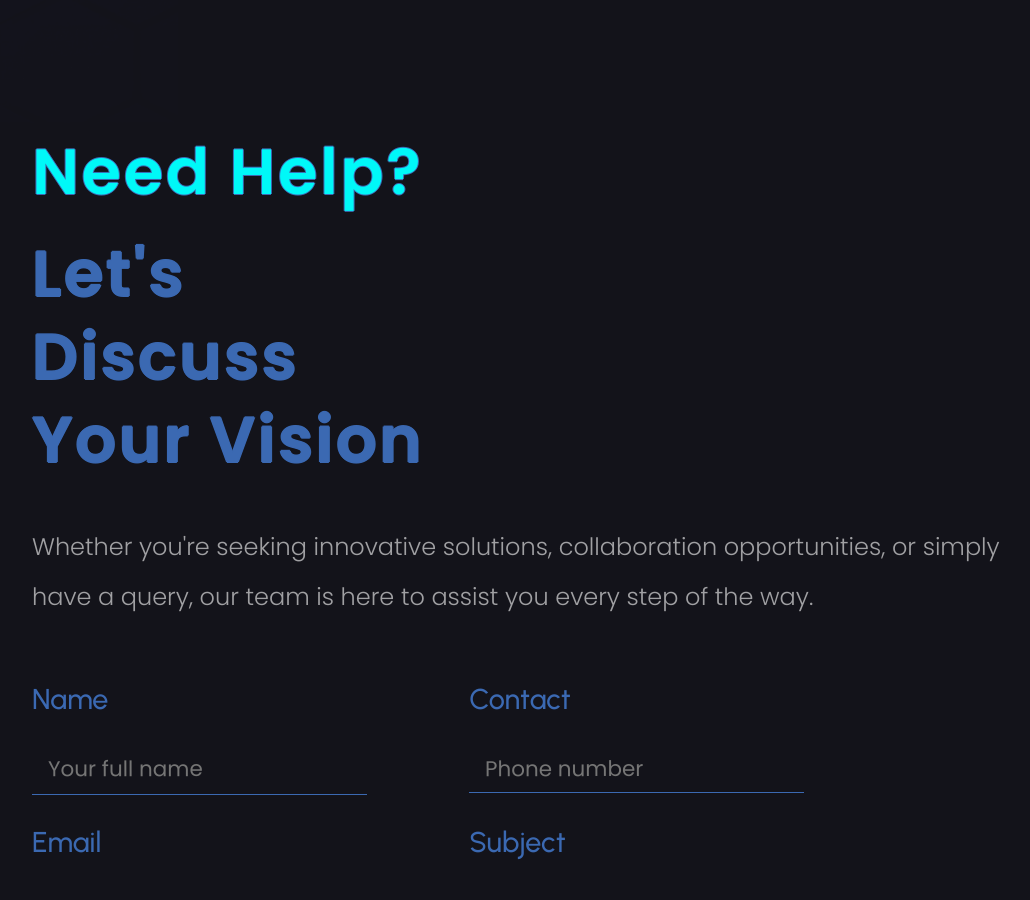
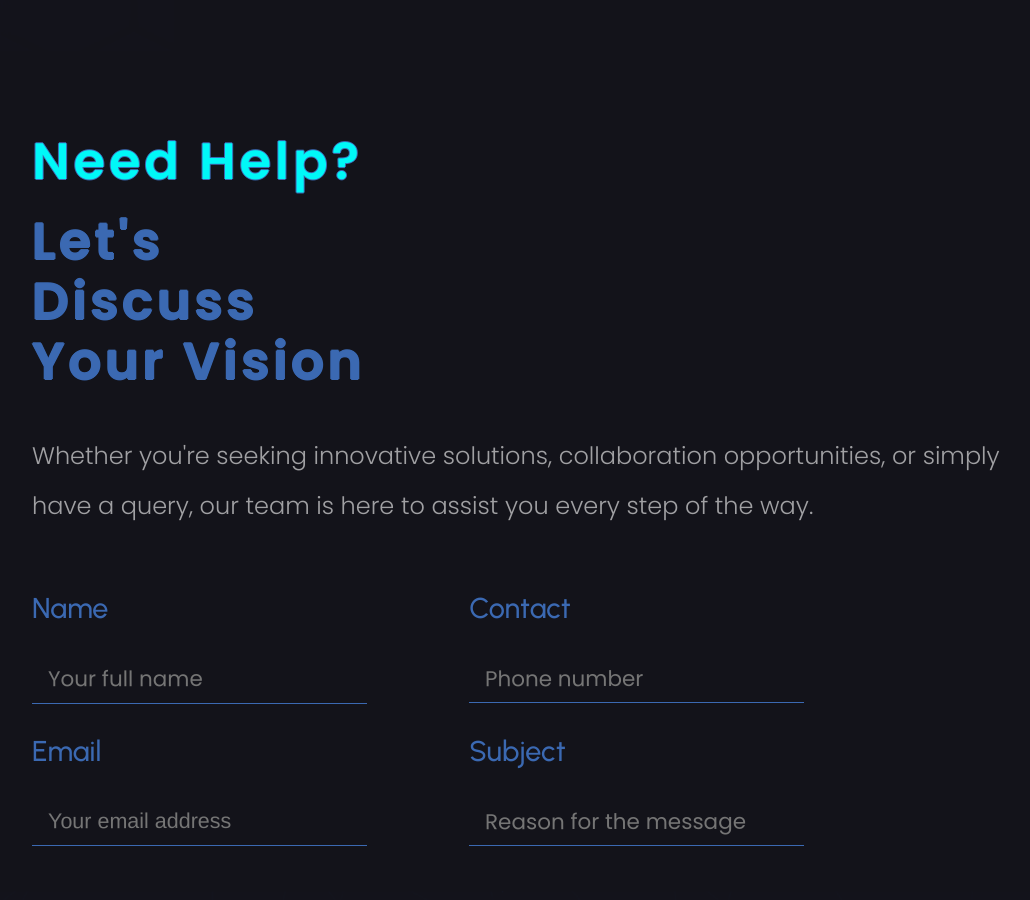
Before and after one commit to uttorea/frontend, a React (Create React App) app: page /product in a window 1280 px wide. Shown: the part 5240-6140 px from the top of the page, without its empty margins (96-1126 px from the left). Built offline with nearby package versions, Linux system fonts and the light colour scheme; a small style sheet from the web is missing; a web font is replaced by a local one.

Commit message:
background fix

```diff
--- a/src/components/frame-component1.css
+++ b/src/components/frame-component1.css
@@ -12,12 +12,13 @@
   color: var(--cyan);
   margin-bottom: 20px;
   font-family: poppins;
+  font-size: 51.2px;
 
 }
 .discuss1,
 .lets1,
 .your-vision1{
-  font-size: 64px;
+  font-size: 51.2px;
   font-family: poppins;
   margin: 0;
 }
@@ -28,9 +29,9 @@
   margin: 0;
   width: 464px;
   position: relative;
-  font-size: inherit;
+  font-size: 51.2;
   letter-spacing: 0.04em;
-  line-height: 129%;
+  line-height:60px;
   text-transform: capitalize;
   font-weight: 600;
   font-family: inherit;
--- a/src/components/product3.css
+++ b/src/components/product3.css
@@ -222,7 +222,9 @@
 
   }
 
-
+  .composite-structure31{
+    width: 265px;
+  }
   .advanced-carbon3,
   .composite-structure3 {
     font-size: 19.2px;
@@ -674,12 +676,16 @@ width: 100px;
     .composite-structure31,.ejectionmode1{
       font-size: 12px;
       width: 160px;
-     left: 150px;
+     line-height: 10px;
+      left: 150px;
       position: relative;
       /* right: 120px; */
       top: -30px;
     }
-
+    .composite-structure31{
+      left: 130px;
+      width: 165px;
+    }
     .operating-temperature-10-to-wrapper3 {
       width: 0;
     }
@@ -690,7 +696,7 @@ width: 100px;
       font-size: 12px;
       width: 155px;
       position: relative;
-      left: 160px;
+      left: 155px;
       bottom:50px;
     }
     .g-shock-on-mounting-points-wrapper3 {
@@ -707,7 +713,7 @@ width: 100px;
      line-height: 10px;
       position: relative;
       left: 190px;
-     bottom: 30px;
+     bottom: 50px;
     }
     .mounting-points3{
       line-height: 15px;
--- a/src/pages/contact-us.css
+++ b/src/pages/contact-us.css
@@ -477,6 +477,10 @@ textarea.frame-child27{
     font-size: 22px;
 
   }
+  .emailinput1{
+    width: 100%;
+  }
+
   .frame-parent351{
     display: flex;
    flex-direction: column;
```
